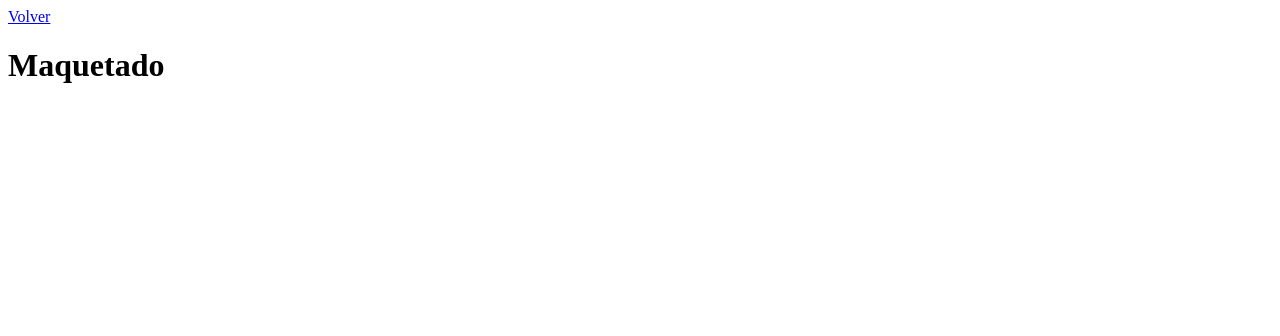
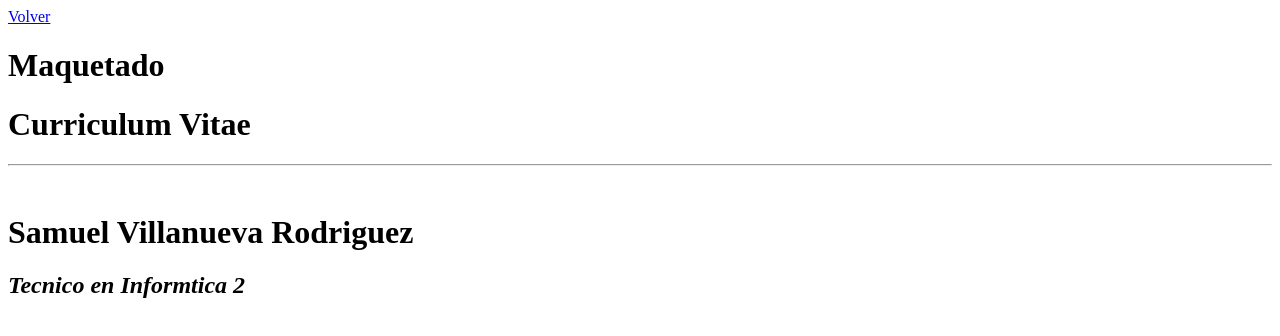
Before and after one commit to samvilrod/samvilrod.github.io, a plain HTML site: page Maquetado.html in a window 1280 px wide. Drawn offline with Linux system fonts and the light colour scheme.

Commit message:
Update Maquetado.html

```diff
--- a/Maquetado.html
+++ b/Maquetado.html
@@ -7,8 +7,11 @@
 	<a href="Matriz-de-estilos.html">Volver</a>
 	<br>
 	<h1>Maquetado</h1>
-
-
+	<h1>Curriculum Vitae</h1>
+	<hr>
+	<br>
+	<h1><strong>Samuel	Villanueva Rodriguez</strong></h1>
+	<h2><i>Tecnico en Informtica 2</i></h2>
 
 </body>
 </html>
```
